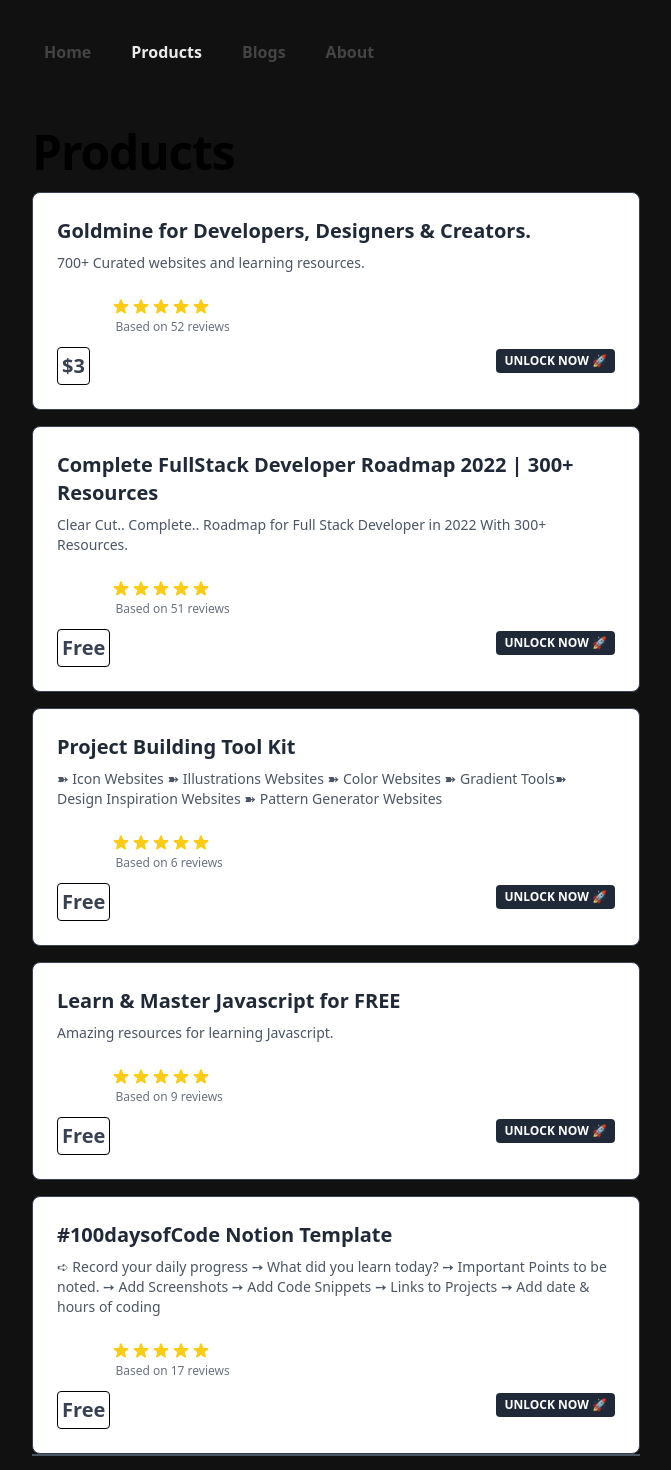
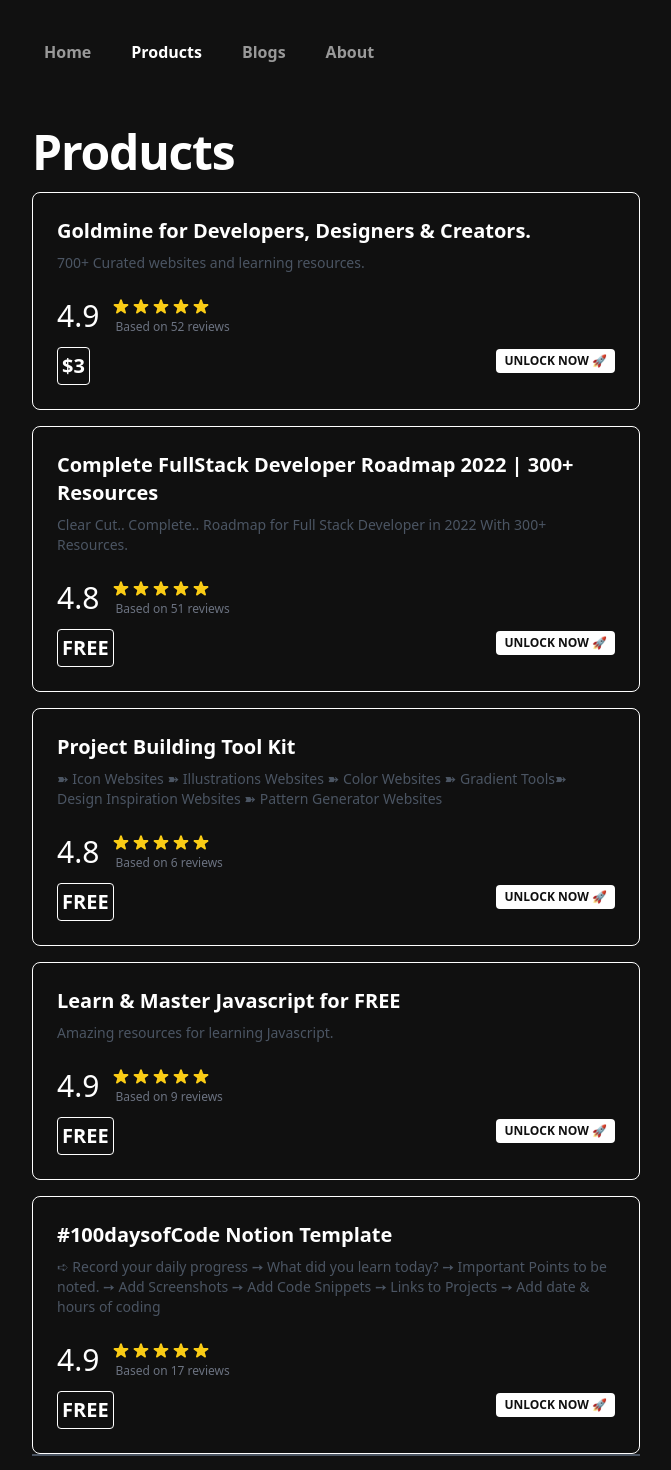
Before and after one commit to junaidapdev/dope-portfolio, a React (Create React App) app: page /products in a window 1280 px wide. Shown: the top 1470 px of the page, without its empty margins (304-975 px from the left). Built offline with nearby package versions, Linux system fonts and the light colour scheme.

Commit message:
product & blog page color testing

```diff
--- a/src/index.css
+++ b/src/index.css
@@ -11,6 +11,6 @@
 }
 
 nav a.active {
-  color: #eaeaea;
+  color: #fff;
   font-weight: 600;
 }
--- a/src/pages/products.jsx
+++ b/src/pages/products.jsx
@@ -9,14 +9,14 @@
 const Products = () => {
   return (
     <div>
-      <h3 className="font-bold text-3xl md:text-5xl tracking-tight mb-4 text-black">
+      <h3 className="font-bold text-md md:text-5xl tracking-tight mb-4 text-white">
         Products
       </h3>
 
       <div className="flex flex-col  gap-4">
-        <div className="p-6 flex gap-4 max-w-2xl items-center bg-white rounded-lg border border-gray-700">
+        <div className="p-6 flex gap-4 max-w-2xl items-center bg-[#101010] rounded-lg border border-white">
           <div className="w-full">
-            <h1 className="text-xl font-bold text-gray-800">
+            <h1 className="text-xl font-bold text-white">
               Goldmine for Developers, Designers & Creators.
             </h1>
 
@@ -83,7 +83,7 @@
             </div>
 
             <div className="flex justify-between mt-3 item-center">
-              <h1 className="text-lg p-1 border border-black font-bold text-gray-700 md:text-xl text-gray uppercase transition-colors duration-200 transform rounded focus:outline-none focus:bg-gray-700">
+              <h1 className="text-lg p-1 border border-white font-bold text-white md:text-xl text-gray uppercase transition-colors duration-200 transform rounded focus:outline-none focus:bg-gray-700">
                 $3
               </h1>
               <a
@@ -91,16 +91,16 @@
                 target="_blank"
                 rel="noopener noreferrer"
               >
-                <button className="px-2 py-1 text-xs font-bold text-white uppercase transition-colors duration-200 transform bg-gray-800 rounded dark:bg-gray-700 hover:bg-gray-700 dark:hover:bg-gray-600 focus:outline-none focus:bg-gray-700 dark:focus:bg-gray-600">
+                <button className="px-2 py-1 text-xs font-bold text-[#101010] hover:text-white uppercase transition-colors duration-200 transform bg-white rounded hover:bg-[#101010]  focus:outline-none focus:bg-gray-700 dark:focus:bg-gray-600">
                   Unlock now 🚀
                 </button>
               </a>
             </div>
           </div>
         </div>
-        <div className="p-6 flex flex-row gap-4 max-w-2xl items-center bg-white rounded-lg border border-gray-700">
+        <div className="p-6 flex gap-4 max-w-2xl items-center bg-[#101010] rounded-lg border border-white">
           <div>
-            <h1 className="text-xl font-bold text-gray-800">
+          <h1 className="text-xl font-bold text-white">
               Complete FullStack Developer Roadmap 2022 | 300+ Resources
             </h1>
 
@@ -168,7 +168,7 @@
             </div>
 
             <div className="flex justify-between mt-3 item-center">
-              <h1 className="text-lg p-1 border border-black font-bold text-gray-700 md:text-xl text-gray transition-colors duration-200 transform rounded focus:outline-none focus:bg-gray-700">
+            <h1 className="text-lg p-1 border border-white font-bold text-white md:text-xl text-gray uppercase transition-colors duration-200 transform rounded focus:outline-none focus:bg-gray-700">
                 Free
               </h1>
               <a
@@ -176,7 +176,7 @@
                 target="_blank"
                 rel="noopener noreferrer"
               >
-                <button className="px-2 py-1 text-xs font-bold text-white uppercase transition-colors duration-200 transform bg-gray-800 rounded dark:bg-gray-700 hover:bg-gray-700 dark:hover:bg-gray-600 focus:outline-none focus:bg-gray-700 dark:focus:bg-gray-600">
+                <button className="px-2 py-1 text-xs font-bold text-[#101010] hover:text-white uppercase transition-colors duration-200 transform bg-white rounded hover:bg-[#101010]  focus:outline-none focus:bg-gray-700 dark:focus:bg-gray-600">
                   Unlock now 🚀
                 </button>
               </a>
@@ -184,16 +184,10 @@
           </div>
         </div>
 
-        <div className="p-6 flex flex-row gap-4 max-w-2xl items-center bg-white rounded-lg border border-gray-700">
-          {/* <img
-            src={projectkit}
-            className="w-1/3 flex"
-            alt=""
-            // style="background-image: url('https://images.unsplash.com/photo-1494726161322-5360d4d0eeae?ixlib=rb-1.2.1&ixid=eyJhcHBfaWQiOjEyMDd9&auto=format&fit=crop&w=334&q=80')"
-          /> */}
+        <div className="p-6 flex gap-4 max-w-2xl items-center bg-[#101010] rounded-lg border border-white">
 
           <div>
-            <h1 className="text-xl font-bold text-gray-800">
+          <h1 className="text-xl font-bold text-white">
               Project Building Tool Kit
             </h1>
 
@@ -260,7 +254,7 @@
             </div>
 
             <div className="flex justify-between mt-3 item-center">
-              <h1 className="text-lg p-1 border border-black font-bold text-gray-700 md:text-xl text-gray transition-colors duration-200 transform rounded focus:outline-none focus:bg-gray-700">
+            <h1 className="text-lg p-1 border border-white font-bold text-white md:text-xl text-gray uppercase transition-colors duration-200 transform rounded focus:outline-none focus:bg-gray-700">
                 Free
               </h1>
               <a
@@ -268,7 +262,7 @@
                 target="_blank"
                 rel="noopener noreferrer"
               >
-                <button className="px-2 py-1 text-xs font-bold text-white uppercase transition-colors duration-200 transform bg-gray-800 rounded dark:bg-gray-700 hover:bg-gray-700 dark:hover:bg-gray-600 focus:outline-none focus:bg-gray-700 dark:focus:bg-gray-600">
+                <button className="px-2 py-1 text-xs font-bold text-[#101010] hover:text-white uppercase transition-colors duration-200 transform bg-white rounded hover:bg-[#101010]  focus:outline-none focus:bg-gray-700 dark:focus:bg-gray-600">
                   Unlock now 🚀
                 </button>
               </a>
@@ -276,9 +270,9 @@
           </div>
         </div>
 
-        <div className="p-6 flex flex-row gap-4 max-w-2xl items-center bg-white rounded-lg border border-gray-700">
+        <div className="p-6 flex gap-4 max-w-2xl items-center bg-[#101010] rounded-lg border border-white">
           <div className="w-full">
-            <h1 className="text-xl font-bold text-gray-800">
+          <h1 className="text-xl font-bold text-white">
               Learn & Master Javascript for FREE
             </h1>
 
@@ -343,7 +337,7 @@
             </div>
 
             <div className="flex justify-between mt-3 item-center">
-              <h1 className="text-lg p-1 border border-black font-bold text-gray-700 md:text-xl text-gray transition-colors duration-200 transform rounded focus:outline-none focus:bg-gray-700">
+            <h1 className="text-lg p-1 border border-white font-bold text-white md:text-xl text-gray uppercase transition-colors duration-200 transform rounded focus:outline-none focus:bg-gray-700">
                 Free
               </h1>
               <a
@@ -351,7 +345,7 @@
                 target="_blank"
                 rel="noopener noreferrer"
               >
-                <button className="px-2 py-1 text-xs font-bold text-white uppercase transition-colors duration-200 transform bg-gray-800 rounded dark:bg-gray-700 hover:bg-gray-700 dark:hover:bg-gray-600 focus:outline-none focus:bg-gray-700 dark:focus:bg-gray-600">
+                <button className="px-2 py-1 text-xs font-bold text-[#101010] hover:text-white uppercase transition-colors duration-200 transform bg-white rounded hover:bg-[#101010]  focus:outline-none focus:bg-gray-700 dark:focus:bg-gray-600">
                   Unlock now 🚀
                 </button>
               </a>
@@ -359,9 +353,9 @@
           </div>
         </div>
 
-        <div className="p-6 flex flex-row gap-4 max-w-2xl items-center bg-white rounded-lg border border-gray-700">
+        <div className="p-6 flex gap-4 max-w-2xl items-center bg-[#101010] rounded-lg border border-white">
           <div>
-            <h1 className="text-xl font-bold text-gray-800">
+          <h1 className="text-xl font-bold text-white">
               #100daysofCode Notion Template
             </h1>
 
@@ -430,7 +424,7 @@
             </div>
 
             <div className="flex justify-between mt-3 item-center">
-              <h1 className="text-lg p-1 border border-black font-bold text-gray-700 md:text-xl text-gray transition-colors duration-200 transform rounded focus:outline-none focus:bg-gray-700">
+            <h1 className="text-lg p-1 border border-white font-bold text-white md:text-xl text-gray uppercase transition-colors duration-200 transform rounded focus:outline-none focus:bg-gray-700">
                 Free
               </h1>
               <a
@@ -438,7 +432,7 @@
                 target="_blank"
                 rel="noopener noreferrer"
               >
-                <button className="px-2 py-1 text-xs font-bold text-white uppercase transition-colors duration-200 transform bg-gray-800 rounded dark:bg-gray-700 hover:bg-gray-700 dark:hover:bg-gray-600 focus:outline-none focus:bg-gray-700 dark:focus:bg-gray-600">
+                <button className="px-2 py-1 text-xs font-bold text-[#101010] hover:text-white uppercase transition-colors duration-200 transform bg-white rounded hover:bg-[#101010]  focus:outline-none focus:bg-gray-700 dark:focus:bg-gray-600">
                   Unlock now 🚀
                 </button>
               </a>
--- a/src/sections/Navbar.jsx
+++ b/src/sections/Navbar.jsx
@@ -16,7 +16,7 @@
               <li>
                 <NavLink
                   to="/"
-                  className="font-semibold text-[#444444]  p-2 sm:px-3 sm:py-2 rounded-lg hover:bg-[#333333] transition-all"
+                  className="font-semibold text-[#999999]  p-2 sm:px-3 sm:py-2 rounded-lg hover:bg-[#333333] transition-all"
                   aria-current="page"
                 >
                   Home
@@ -26,7 +26,7 @@
             <li>
                 <NavLink
                   to="/products"
-                  className="font-semibold text-[#444444]  p-2 sm:px-3 sm:py-2 rounded-lg hover:bg-[#333333] transition-all"
+                  className="font-semibold text-[#999999]  p-2 sm:px-3 sm:py-2 rounded-lg hover:bg-[#333333] transition-all"
                 >
                   Products
                 </NavLink>
@@ -35,7 +35,7 @@
               <li>
                 <NavLink
                   to="/blogs"
-                  className="font-semibold text-[#444444]  p-2 sm:px-3 sm:py-2 rounded-lg hover:bg-[#333333] transition-all"
+                  className="font-semibold text-[#999999]  p-2 sm:px-3 sm:py-2 rounded-lg hover:bg-[#333333] transition-all"
                 >
                   Blogs
                 </NavLink>
@@ -44,7 +44,7 @@
               <li>
                 <NavLink
                   to="/about"
-                  className="font-semibold text-[#444444]  p-2 sm:px-3 sm:py-2 rounded-lg hover:bg-[#333333] transition-all"
+                  className="font-semibold text-[#999999]  p-2 sm:px-3 sm:py-2 rounded-lg hover:bg-[#333333] transition-all"
                 >
                   About
                 </NavLink>
```
Also changed, not shown: src/pages/blogs.jsx (+13 -13 lines).
